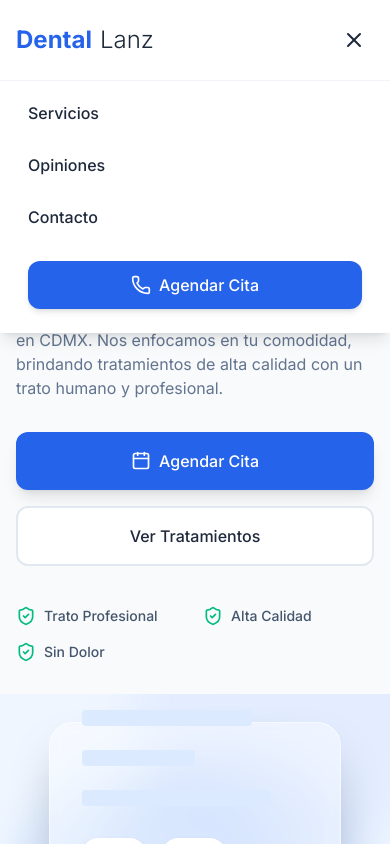
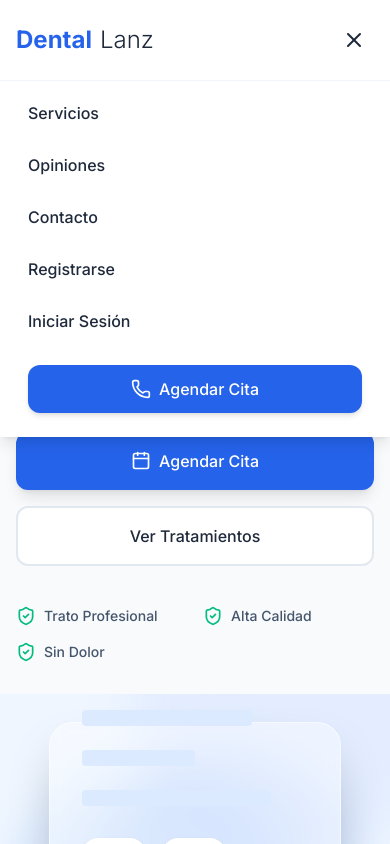
Before and after one commit to strackerfoxx/dentalLanz, a Next.js app: page / in a window 390 px wide. Both pictures are taken after a click on the button 354 px from the left and 40 px from the top of the page. Shown: the top 844 px of the page. Built offline with nearby package versions, Linux system fonts and the light colour scheme.

Commit message:
prototype working links added to the mobile navbar

```diff
--- a/src/components/Navbar.tsx
+++ b/src/components/Navbar.tsx
@@ -79,6 +79,20 @@ export default function Navbar() {
             >
               Contacto
             </Link>
+            <Link
+              href="/signup"
+              className="block px-3 py-3 text-base font-medium text-secondary-800 hover:text-primary-600 hover:bg-slate-50 rounded-md"
+              onClick={() => setIsOpen(false)}
+            >
+              Registrarse
+            </Link>
+            <Link
+              href="/login"
+              className="block px-3 py-3 text-base font-medium text-secondary-800 hover:text-primary-600 hover:bg-slate-50 rounded-md"
+              onClick={() => setIsOpen(false)}
+            >
+              Iniciar Sesión
+            </Link>
             {isAuthenticated && (
               <Link
                 href="/citas"
```
